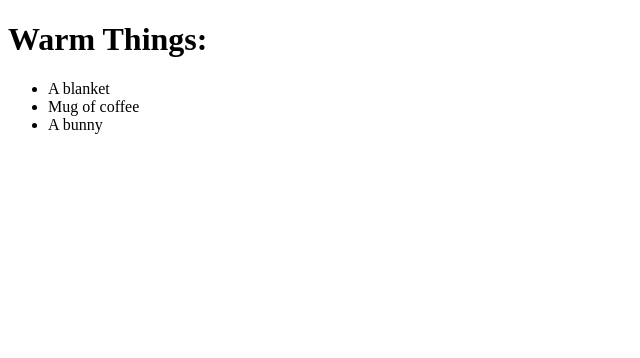
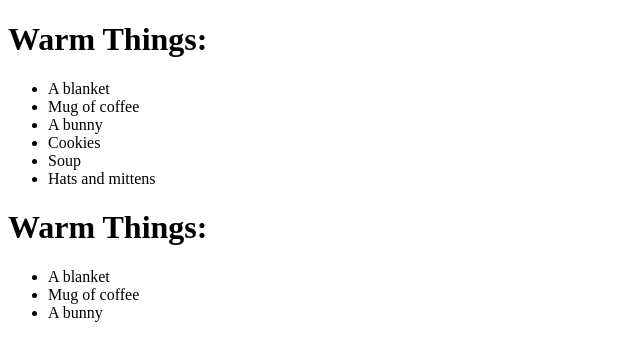
Before and after one commit to dextertournesy/first-project, a plain HTML site: page home.html in a window 1280 px wide. Shown: the whole page, without its empty margins (0-640 px from the left). Drawn offline with Linux system fonts and the light colour scheme.

Commit message:
hats and mittens

```diff
--- a/home.html
+++ b/home.html
@@ -1,4 +1,22 @@
 <!DOCTYPE html>
+<html lang="en">
+<head>
+    <meta charset="UTF-8">
+    <meta name="viewport" content="width=device-width, initial-scale=1.0">
+    <title>Home</title>
+</head>
+<body>
+    <h1>Warm Things:</h1>
+    <ul>
+        <li>A blanket</li>
+        <li>Mug of coffee</li>
+        <li>A bunny</li>
+        <li>Cookies</li>
+        <li>Soup</li>
+        <li>Hats and mittens</li>
+    </ul>
+</body>
+</html><!DOCTYPE html>
 <html lang="en">
 <head>
     <meta charset="UTF-8">
```
